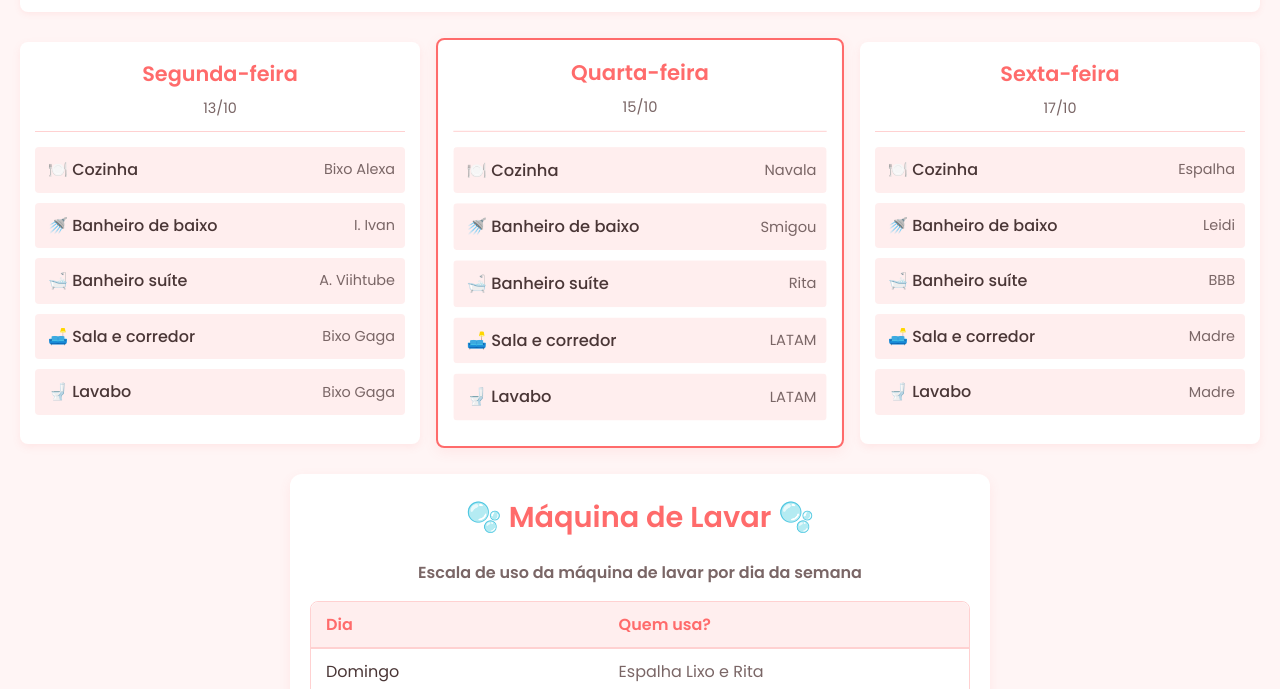
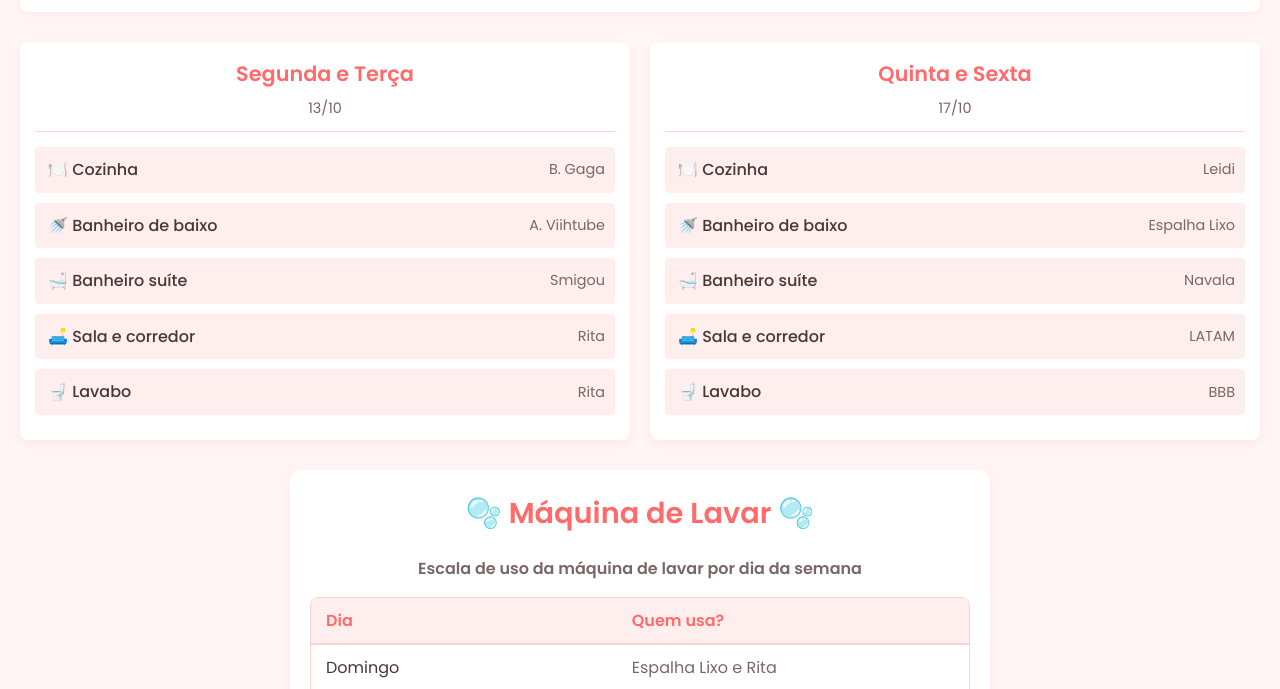
Before and after one commit to ThallesFelipe/Escalas-Tabajara, a website built with Vite: page index.html in a window 1280 px wide. Shown: the part 84-773 px from the top of the page. Built offline with nearby package versions, Linux system fonts and the light colour scheme.

Commit message:
Atualizações da escala

```diff
--- a/index.html
+++ b/index.html
@@ -47,28 +47,28 @@
                             <td>Espalha Lixo e Rita</td>
                         </tr>
                         <tr>
-                            <td>Segunda-feira</td>
-                            <td>B. Gaga e B. Alexa</td>
+                            <td>Segunda e Terça</td>
+                            <td>B. Gaga e A. Rodrigo</td>
                         </tr>
                         <tr>
                             <td>Terça-feira</td>
-                            <td>LATAM e A. Viihtube</td>
+                            <td>A. Viihtube e Madre</td>
                         </tr>
                         <tr>
                             <td>Quarta-feira</td>
-                            <td>Madre e Navala</td>
+                            <td>Navala e LATAM</td>
                         </tr>
                         <tr>
                             <td>Quinta-feira</td>
                             <td>BBB e Smigou</td>
                         </tr>
                         <tr>
-                            <td>Sexta-feira</td>
-                            <td>Leidi e A. Rodrigo</td>
+                            <td>Quinta e Sexta</td>
+                            <td>Leidi</td>
                         </tr>
                         <tr>
                             <td>Sábado</td>
-                            <td>I. Ivan</td>
+                            <td>PANOS</td>
                         </tr>
                     </tbody>
                 </table>
--- a/src/js/modules/data.js
+++ b/src/js/modules/data.js
@@ -7,93 +7,71 @@
  * Organizado por dia da semana com rotação de responsabilidades
  */
 export const scheduleData = {
-  monday: [
+  monday_tuesday: [
     {
-      cozinha: 'A. Viihtube',
-      banhBaixo: 'Bixo Gaga',
-      banhSuite: 'Bixo Alexa',
-      sala: 'I. Ivan',
-      lavabo: 'I. Ivan',
-    },
-    {
-      cozinha: 'I. Ivan',
-      banhBaixo: 'A. Viihtube',
-      banhSuite: 'Bixo Gaga',
-      sala: 'Bixo Alexa',
-      lavabo: 'Bixo Alexa',
-    },
-    {
-      cozinha: 'Bixo Alexa',
-      banhBaixo: 'I. Ivan',
-      banhSuite: 'A. Viihtube',
-      sala: 'Bixo Gaga',
-      lavabo: 'Bixo Gaga',
-    },
-    {
-      cozinha: 'Bixo Gaga',
-      banhBaixo: 'Bixo Alexa',
-      banhSuite: 'I. Ivan',
+      cozinha: 'Smigou',
+      banhBaixo: 'Rita',
+      banhSuite: 'B. Gaga',
       sala: 'A. Viihtube',
       lavabo: 'A. Viihtube',
     },
-  ],
-  wednesday: [
+    {
+      cozinha: 'A. Viihtube',
+      banhBaixo: 'Smigou',
+      banhSuite: 'Rita',
+      sala: 'B. Gaga',
+      lavabo: 'B. Gaga',
+    },
+    {
+      cozinha: 'B. Gaga',
+      banhBaixo: 'A. Viihtube',
+      banhSuite: 'Smigou',
+      sala: 'Rita',
+      lavabo: 'Rita',
+    },
     {
       cozinha: 'Rita',
-      banhBaixo: 'LATAM',
-      banhSuite: 'Navala',
+      banhBaixo: 'B. Gaga',
+      banhSuite: 'A. Viihtube',
       sala: 'Smigou',
       lavabo: 'Smigou',
-    },
+    }
+  ],
+
+  thursday_friday: [
     {
-      cozinha: 'Smigou',
-      banhBaixo: 'Rita',
-      banhSuite: 'LATAM',
+      cozinha: 'BBB',
+      banhBaixo: 'Leidi',
+      banhBaixo: 'Espalha Lixo',
       sala: 'Navala',
-      lavabo: 'Navala'
-    },
-    {
-      cozinha: 'Navala',
-      banhBaixo: 'Smigou',
-      banhSuite: 'Rita',
-      sala: 'LATAM',
       lavabo: 'LATAM',
     },
     {
       cozinha: 'LATAM',
+      banhBaixo: 'BBB',
+      banhSuite: 'Leidi',
+      sala: 'Espalha Lixo',
+      lavabo: 'Navala',
+    },
+    {
+      cozinha: 'Navala',
+      banhBaixo: 'LATAM',
+      banhSuite: 'BBB',
+      sala: 'Leidi',
+      lavabo: 'Espalha Lixo',
+    },
+    {
+      cozinha: 'Espalha Lixo',
       banhBaixo: 'Navala',
-      banhSuite: 'Smigou',
-      sala: 'Rita',
-      lavabo: 'Rita',
-    },
-  ],
-  friday: [
-    {
-      cozinha: 'BBB',
-      banhBaixo: 'Madre',
-      banhSuite: 'Espalha',
-      sala: 'Leidi',
+      banhSuite: 'LATAM',
+      sala: 'BBB',
       lavabo: 'Leidi',
     },
     {
       cozinha: 'Leidi',
-      banhBaixo: 'BBB',
-      banhSuite: 'Madre',
-      sala: 'Espalha',
-      lavabo: 'Espalha',
-    },
-    {
-      cozinha: 'Espalha',
-      banhBaixo: 'Leidi',
-      banhSuite: 'BBB',
-      sala: 'Madre',
-      lavabo: 'Madre',
-    },
-    {
-      cozinha: 'Madre',
-      banhBaixo: 'Espalha',
-      banhSuite: 'Leidi',
-      sala: 'BBB',
+      banhBaixo: 'Espalha Lixo',
+      banhSuite: 'Navala',
+      sala: 'LATAM',
       lavabo: 'BBB',
     },
   ],
@@ -115,11 +93,11 @@ export const rooms = [
  */
 export const washingSchedule = [
   { day: 'Domingo', users: 'Espalha Lixo e Rita', dayIndex: 0 },
-  { day: 'Segunda-feira', users: 'B. Gaga e B. Alexa', dayIndex: 1 },
+  { day: 'Segunda e Terça', users: 'B. Gaga e B. Alexa', dayIndex: 1 },
   { day: 'Terça-feira', users: 'Latam e A. Viihtube', dayIndex: 2 },
   { day: 'Quarta-feira', users: 'Madre e Navala', dayIndex: 3 },
   { day: 'Quinta-feira', users: 'BBB e Smigou', dayIndex: 4 },
-  { day: 'Sexta-feira', users: 'Leidi', dayIndex: 5 },
+  { day: 'Quinta e Sexta', users: 'Leidi', dayIndex: 5 },
   { day: 'Sábado', users: 'I. Ivan', dayIndex: 6 },
 ];
 
@@ -127,7 +105,7 @@ export const washingSchedule = [
  * Configurações da aplicação
  */
 export const appConfig = {
-  /** Data de referência para o início do ciclo (Segunda-feira, 24 de fevereiro de 2020) */
+  /** Data de referência para o início do ciclo (Segunda e Terça, 24 de fevereiro de 2020) */
   referenceDate: new Date(2020, 1, 24),
   /** Chave para salvar preferência de tema no localStorage */
   themeStorageKey: 'escalas-tabajara-theme',
--- a/src/js/modules/dateUtils.js
+++ b/src/js/modules/dateUtils.js
@@ -34,8 +34,8 @@ export const getWeekDifference = (date1, date2) => {
 
   const msPerWeek = 1000 * 60 * 60 * 24 * 7;
 
-  // Alinha ambas as datas para a segunda-feira da semana
-  const getMonday = (date) => {
+  // Alinha ambas as datas para a Segunda e Terça da semana
+  const getmonday_tuesday = (date) => {
     const d = new Date(date);
     const day = d.getDay();
     const diff = (day === 0 ? -6 : 1 - day);
@@ -44,31 +44,31 @@ export const getWeekDifference = (date1, date2) => {
     return d;
   };
 
-  const monday1 = getMonday(date1);
-  const monday2 = getMonday(date2);
+  const monday_tuesday1 = getmonday_tuesday(date1);
+  const monday_tuesday2 = getmonday_tuesday(date2);
 
-  return Math.floor((monday1 - monday2) / msPerWeek);
+  return Math.floor((monday_tuesday1 - monday_tuesday2) / msPerWeek);
 };
 
 /**
- * Encontra a data da segunda-feira da semana de uma data específica
+ * Encontra a data da Segunda e Terça da semana de uma data específica
  * @param {Date} date - Data de referência
- * @returns {Date} Data da segunda-feira da mesma semana
+ * @returns {Date} Data da Segunda e Terça da mesma semana
  * @throws {Error} Se a data for inválida
  */
-export const getMondayDate = (date) => {
+export const getmonday_tuesdayDate = (date) => {
   if (!(date instanceof Date) || isNaN(date.getTime())) {
-    throw new Error('Data inválida fornecida para encontrar segunda-feira');
+    throw new Error('Data inválida fornecida para encontrar Segunda e Terça');
   }
 
   const currentDay = date.getDay();
-  const diffToMonday = (currentDay === 0 ? -6 : 1 - currentDay);
-  const mondayDate = new Date(date);
+  const diffTomonday_tuesday = (currentDay === 0 ? -6 : 1 - currentDay);
+  const monday_tuesdayDate = new Date(date);
 
-  mondayDate.setDate(date.getDate() + diffToMonday);
-  mondayDate.setHours(0, 0, 0, 0);
+  monday_tuesdayDate.setDate(date.getDate() + diffTomonday_tuesday);
+  monday_tuesdayDate.setHours(0, 0, 0, 0);
 
-  return mondayDate;
+  return monday_tuesdayDate;
 };
 
 /**
@@ -86,33 +86,27 @@ export const calculateWeekCycles = (currentDate, referenceDate, scheduleData) =>
 
   let referenceDate2 = new Date(currentDate);
 
-  // Se for domingo, usar a próxima segunda-feira
+  // Se for domingo, usar a próxima Segunda e Terça
   if (currentDate.getDay() === 0) {
     referenceDate2.setDate(currentDate.getDate() + 1);
   }
 
-  const mondayDate = getMondayDate(referenceDate2);
-  const weekDiff = Math.max(0, getWeekDifference(mondayDate, referenceDate));
+  const monday_tuesdayDate = getmonday_tuesdayDate(referenceDate2);
+  const weekDiff = Math.max(0, getWeekDifference(monday_tuesdayDate, referenceDate));
 
   // Calcula os índices dos ciclos para cada dia
-  const mondayCycleIndex = weekDiff % (scheduleData.monday?.length || 1);
-  const wednesdayCycleIndex = weekDiff % (scheduleData.wednesday?.length || 1);
-  const fridayCycleIndex = weekDiff % (scheduleData.friday?.length || 1);
+  const monday_tuesdayCycleIndex = weekDiff % (scheduleData.monday_tuesday?.length || 1);
+  const thursday_fridayCycleIndex = weekDiff % (scheduleData.thursday_friday?.length || 1);
 
-  // Calcula as datas da quarta e sexta
-  const wednesdayDate = new Date(mondayDate);
-  wednesdayDate.setDate(mondayDate.getDate() + 2);
-
-  const fridayDate = new Date(mondayDate);
-  fridayDate.setDate(mondayDate.getDate() + 4);
+  // Calcula a data da quinta e sexta
+  const thursday_fridayDate = new Date(monday_tuesdayDate);
+  thursday_fridayDate.setDate(monday_tuesdayDate.getDate() + 4);
 
   return {
-    mondayDate,
-    wednesdayDate,
-    fridayDate,
-    mondayCycleIndex,
-    wednesdayCycleIndex,
-    fridayCycleIndex
+    monday_tuesdayDate,
+    thursday_fridayDate,
+    monday_tuesdayCycleIndex,
+    thursday_fridayCycleIndex
   };
 };
 
@@ -139,8 +133,8 @@ export const isToday = (date) => {
  */
 export const getDayName = (dayIndex) => {
   const days = [
-    'Domingo', 'Segunda-feira', 'Terça-feira', 'Quarta-feira',
-    'Quinta-feira', 'Sexta-feira', 'Sábado'
+    'Domingo', 'Segunda e Terça', 'Terça-feira', 'Quarta-feira',
+    'Quinta-feira', 'Quinta e Sexta', 'Sábado'
   ];
 
   return days[dayIndex] || 'Dia inválido';
--- a/src/js/modules/scheduleRenderer.js
+++ b/src/js/modules/scheduleRenderer.js
@@ -34,31 +34,23 @@ export class ScheduleRenderer {
 
     try {
       // Cria as colunas para cada dia
-      const mondayColumn = this.createScheduleColumn(
-        'monday',
-        'Segunda-feira',
-        scheduleData.monday?.[cycleData.mondayCycleIndex],
-        cycleData.mondayDate
+      const monday_tuesdayColumn = this.createScheduleColumn(
+        'monday_tuesday',
+        'Segunda e Terça',
+        scheduleData.monday_tuesday?.[cycleData.monday_tuesdayCycleIndex],
+        cycleData.monday_tuesdayDate
       );
 
-      const wednesdayColumn = this.createScheduleColumn(
-        'wednesday',
-        'Quarta-feira',
-        scheduleData.wednesday?.[cycleData.wednesdayCycleIndex],
-        cycleData.wednesdayDate
-      );
-
-      const fridayColumn = this.createScheduleColumn(
-        'friday',
-        'Sexta-feira',
-        scheduleData.friday?.[cycleData.fridayCycleIndex],
-        cycleData.fridayDate
+      const thursday_fridayColumn = this.createScheduleColumn(
+        'thursday_friday',
+        'Quinta e Sexta',
+        scheduleData.thursday_friday?.[cycleData.thursday_fridayCycleIndex],
+        cycleData.thursday_fridayDate
       );
 
       // Adiciona as colunas ao container
-      container.appendChild(mondayColumn);
-      container.appendChild(wednesdayColumn);
-      container.appendChild(fridayColumn);
+      container.appendChild(monday_tuesdayColumn);
+      container.appendChild(thursday_fridayColumn);
 
       // Destaca o dia atual
       this.highlightCurrentDay(cycleData);
@@ -222,12 +214,13 @@ export class ScheduleRenderer {
     });
 
     // Destaca o dia atual
-    if (todayWeekDay === 1 && isToday(cycleData.mondayDate)) {
-      document.getElementById('monday')?.classList.add('current-day');
-    } else if (todayWeekDay === 3 && isToday(cycleData.wednesdayDate)) {
-      document.getElementById('wednesday')?.classList.add('current-day');
-    } else if (todayWeekDay === 5 && isToday(cycleData.fridayDate)) {
-      document.getElementById('friday')?.classList.add('current-day');
+    // Segunda (1) ou Terça (2) - destaca a coluna de Segunda e Terça
+    if (todayWeekDay === 1 || todayWeekDay === 2) {
+      document.getElementById('monday_tuesday')?.classList.add('current-day');
+    }
+    // Quinta (4) ou Sexta (5) - destaca a coluna de Quinta e Sexta
+    else if (todayWeekDay === 4 || todayWeekDay === 5) {
+      document.getElementById('thursday_friday')?.classList.add('current-day');
     }
   }
 
```
Also changed, not shown: src/test/dateUtils.test.js (+22 -22 lines), README.md, dist/assets/index-vxI9NpHT.js, dist/index.html, 1 other file.
